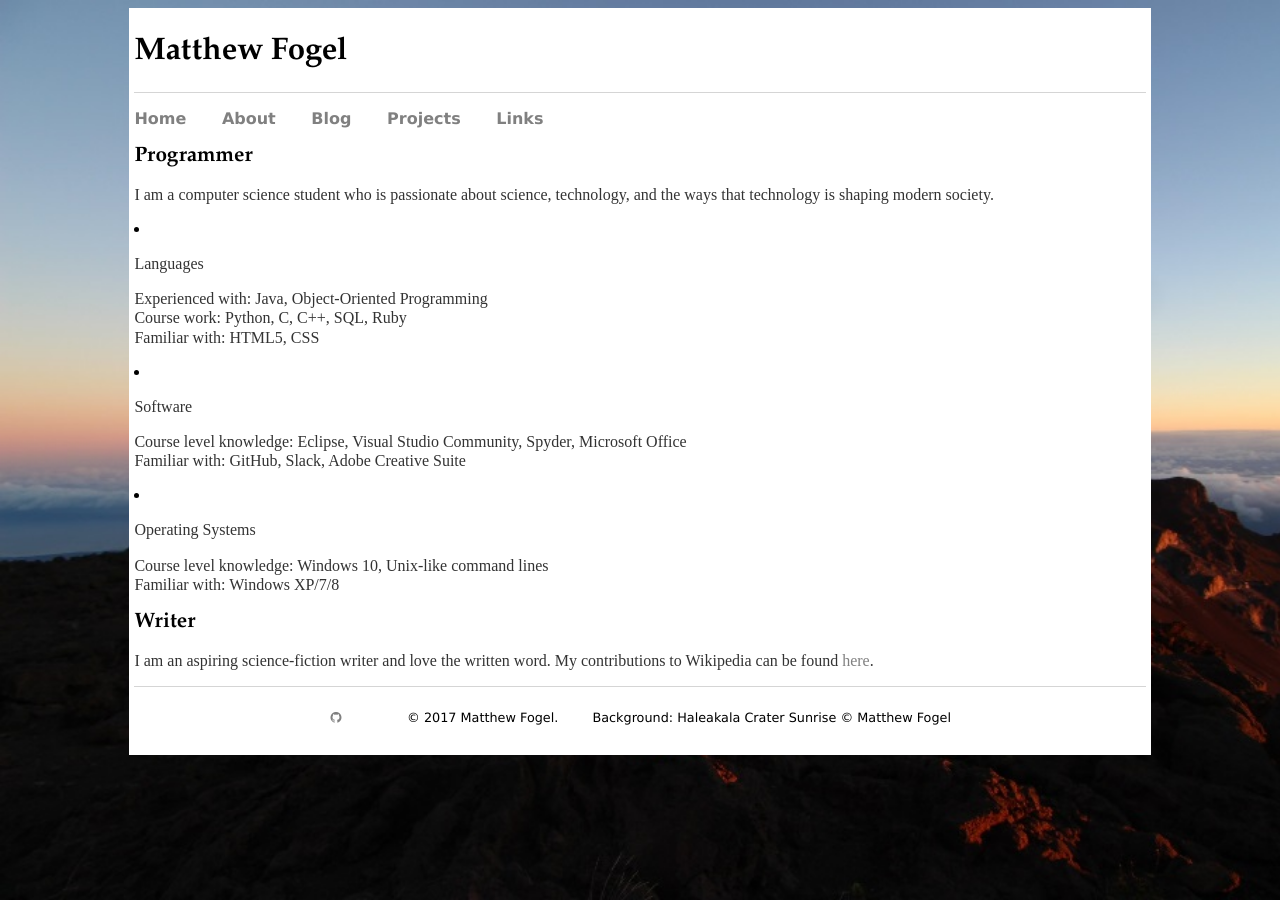
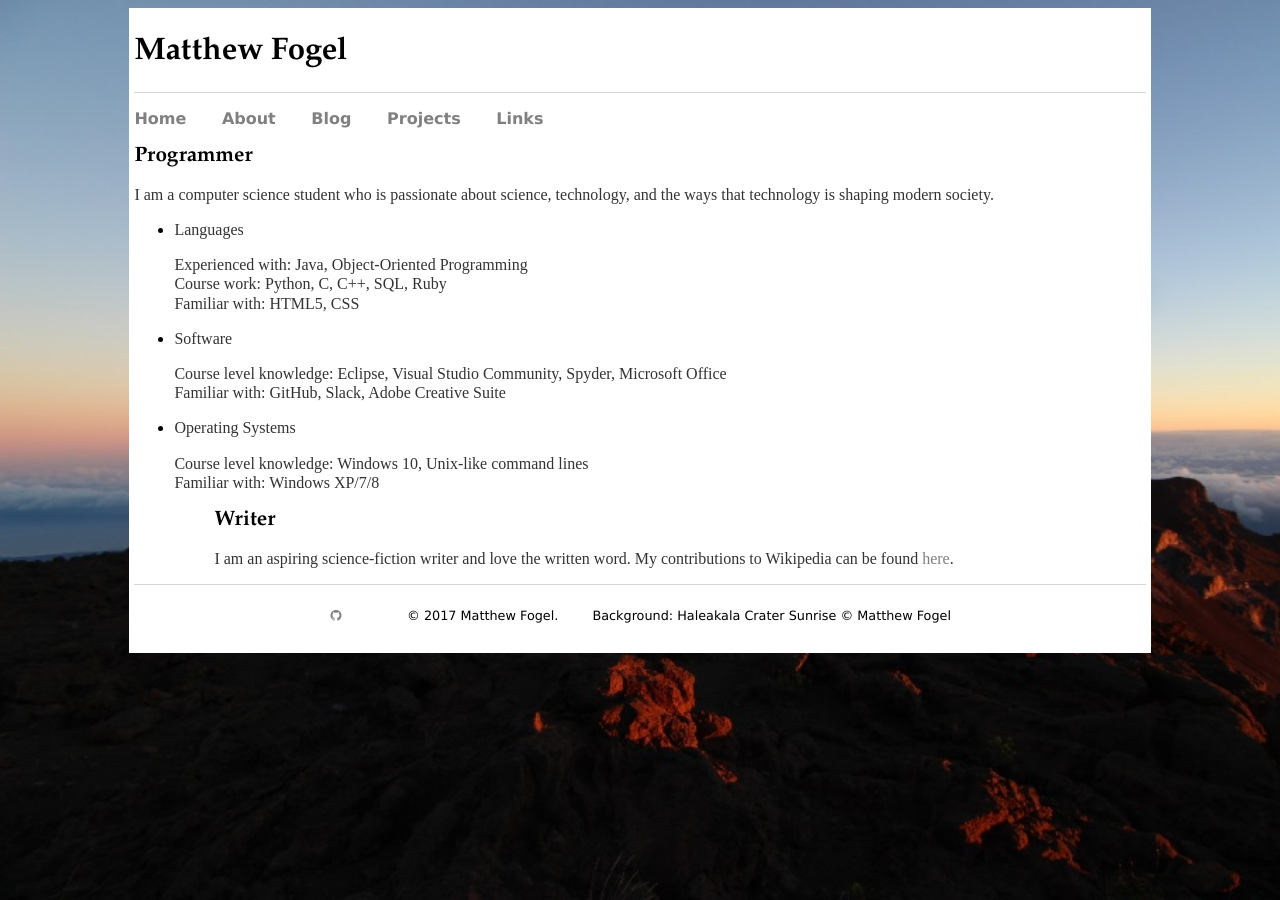
Before and after one commit to matthew-fogel/matthew-fogel.github.io, a Jekyll site: the page built from about/index.html, in a window 1280 px wide. Built offline with Jekyll 4.4.1, drawn with Linux system fonts in a browser that asks for light colours.

Commit message:
Fixed list
<ul> tag

```diff
--- a/about/index.html
+++ b/about/index.html
@@ -5,6 +5,7 @@ layout: default
 <div class="information">
 	<h1>Programmer</h1>
       	<p>I am a computer science student who is passionate about science, technology, and the ways that technology is shaping modern society.</p>
+	<ul>
 	<li><p>Languages</p>
 	<p>Experienced with: Java, Object-Oriented Programming<br/>
 	   Course work: Python, C, C++, SQL, Ruby<br/>
@@ -17,7 +18,7 @@ layout: default
 	<li><p>Operating Systems</p>
 	<p>Course level knowledge: Windows 10, Unix-like command lines<br/>
 		Familiar with: Windows XP/7/8</p></li>
-
+	<ul>
 
 	<h1>Writer</h1>
 	<p>I am an aspiring science-fiction writer and love the written word.
```
